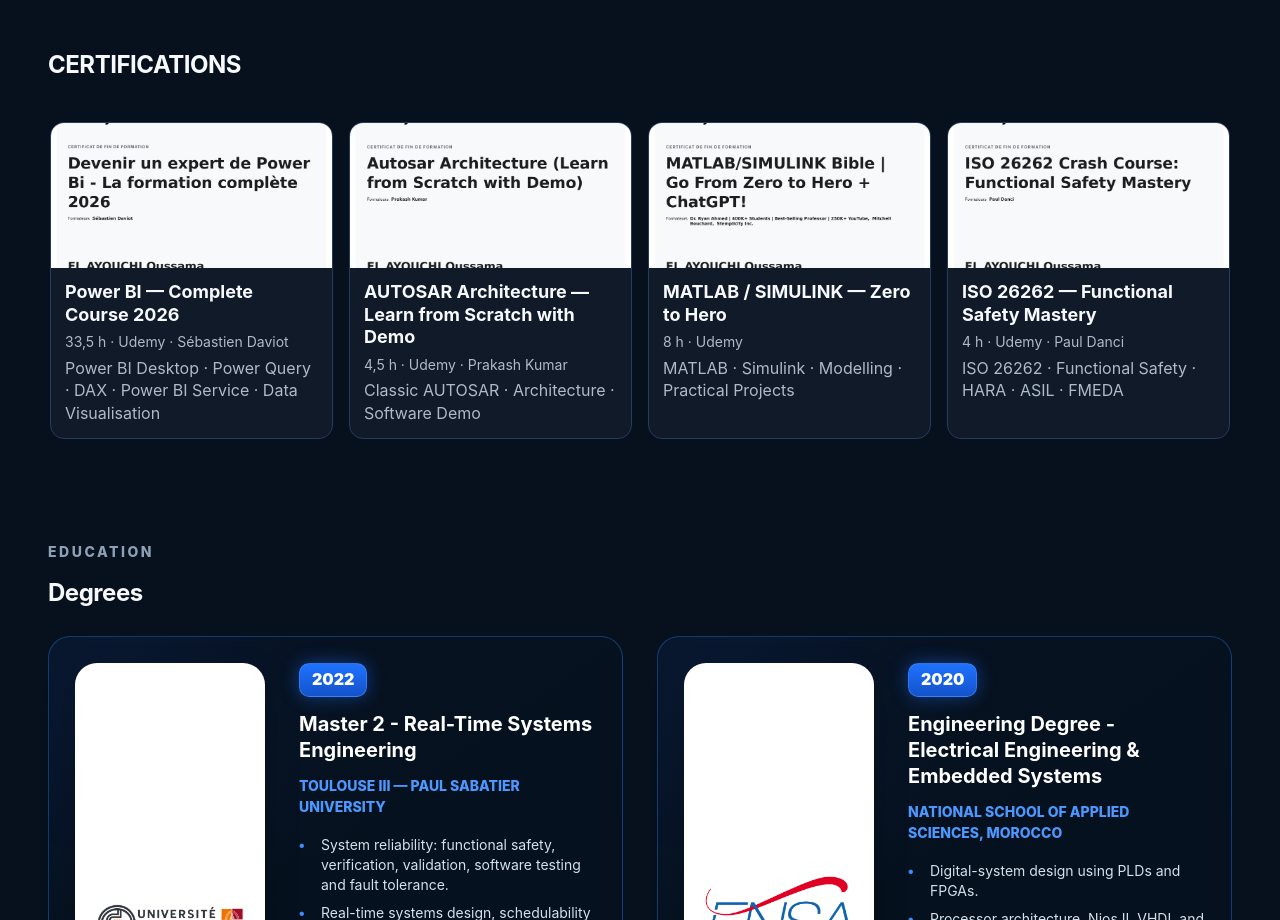
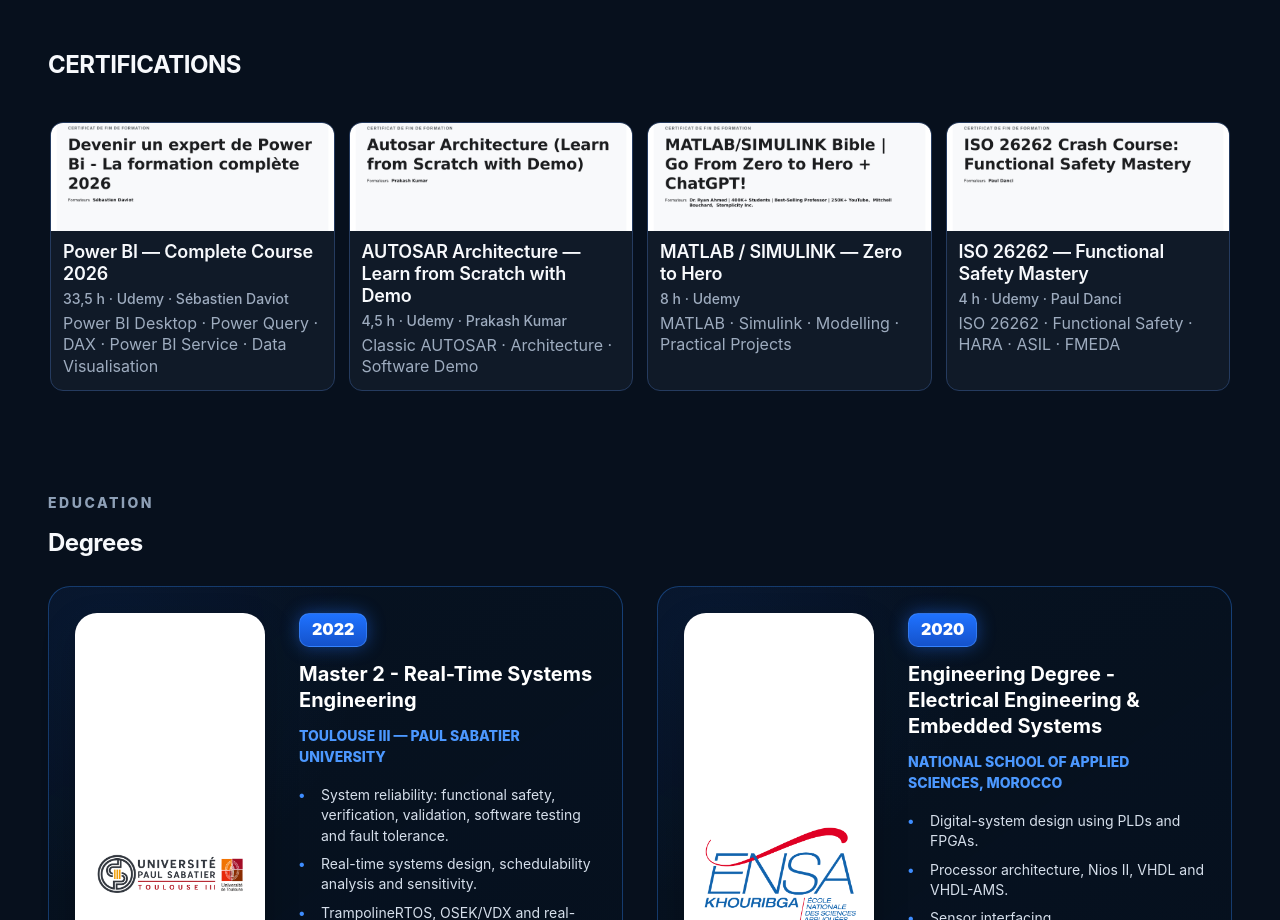
Before and after one commit to Oelayouchi/portfolio, a Next.js app: page / in a window 1280 px wide. Shown: the part 9679-10599 px from the top of the page. Built offline with nearby package versions, Linux system fonts and the light colour scheme.

Commit message:
Refine certifications carousel typography and sizing

```diff
--- a/app/ui-alignment-fixes.css
+++ b/app/ui-alignment-fixes.css
@@ -87,19 +87,19 @@
 #certifications .certs {
   display: grid;
   grid-auto-flow: column;
-  grid-auto-columns: minmax(250px, 1fr);
+  grid-auto-columns: minmax(220px, 1fr);
   grid-template-columns: none;
-  gap: 16px;
+  gap: 14px;
   overflow-x: auto;
   overflow-y: hidden;
-  padding: 2px 2px 12px;
+  padding: 2px 2px 11px;
   scroll-snap-type: x proximity;
   scrollbar-width: thin;
   scrollbar-color: #2f82ff rgba(28, 57, 92, .5);
 }
 
 #certifications .certs::-webkit-scrollbar {
-  height: 8px;
+  height: 7px;
 }
 
 #certifications .certs::-webkit-scrollbar-track {
@@ -114,41 +114,47 @@
 
 #certifications .cert {
   min-width: 0;
-  border-radius: 14px;
+  border-radius: 13px;
   scroll-snap-align: start;
 }
 
 #certifications .cert img {
+  display: block;
   width: 100%;
-  height: 145px;
+  height: 108px;
   aspect-ratio: auto;
   object-fit: cover;
   object-position: center;
 }
 
 #certifications .cert > div {
-  padding: 13px 14px 14px;
+  padding: 10px 12px 12px;
 }
 
 #certifications .cert h3 {
-  margin: 0 0 6px;
-  font-size: 15px;
-  line-height: 1.25;
+  margin: 0 0 5px;
+  font-size: 13px;
+  font-weight: 600;
+  line-height: 1.22;
+  letter-spacing: -0.01em;
 }
 
 #certifications .cert p {
-  margin: 5px 0 0;
-  font-size: 12px;
-  line-height: 1.4;
+  margin: 4px 0 0;
+  color: #9eacbf;
+  font-size: 10.5px;
+  font-weight: 400;
+  line-height: 1.34;
 }
 
 #certifications .cert .meta {
-  font-size: 11px;
+  font-size: 10px;
+  font-weight: 500;
 }
 
 @media (min-width: 1180px) {
   #certifications .certs {
-    grid-auto-columns: minmax(0, 1fr);
+    grid-auto-columns: minmax(220px, 1fr);
   }
 }
 
@@ -165,11 +171,11 @@
   }
 
   #certifications .certs {
-    grid-auto-columns: minmax(230px, 43vw);
+    grid-auto-columns: minmax(205px, 40vw);
   }
 
   #certifications .cert img {
-    height: 135px;
+    height: 100px;
   }
 }
 
@@ -213,24 +219,29 @@
   }
 
   #certifications .certs {
-    grid-auto-columns: minmax(215px, 78vw);
-    gap: 12px;
-    padding-bottom: 10px;
+    grid-auto-columns: minmax(190px, 74vw);
+    gap: 11px;
+    padding-bottom: 9px;
   }
 
   #certifications .cert img {
-    height: 125px;
+    height: 92px;
   }
 
   #certifications .cert > div {
-    padding: 12px;
+    padding: 9px 10px 11px;
   }
 
   #certifications .cert h3 {
-    font-size: 14px;
+    font-size: 12px;
+    font-weight: 600;
   }
 
   #certifications .cert p {
-    font-size: 11px;
+    font-size: 10px;
+  }
+
+  #certifications .cert .meta {
+    font-size: 9.5px;
   }
 }
```
